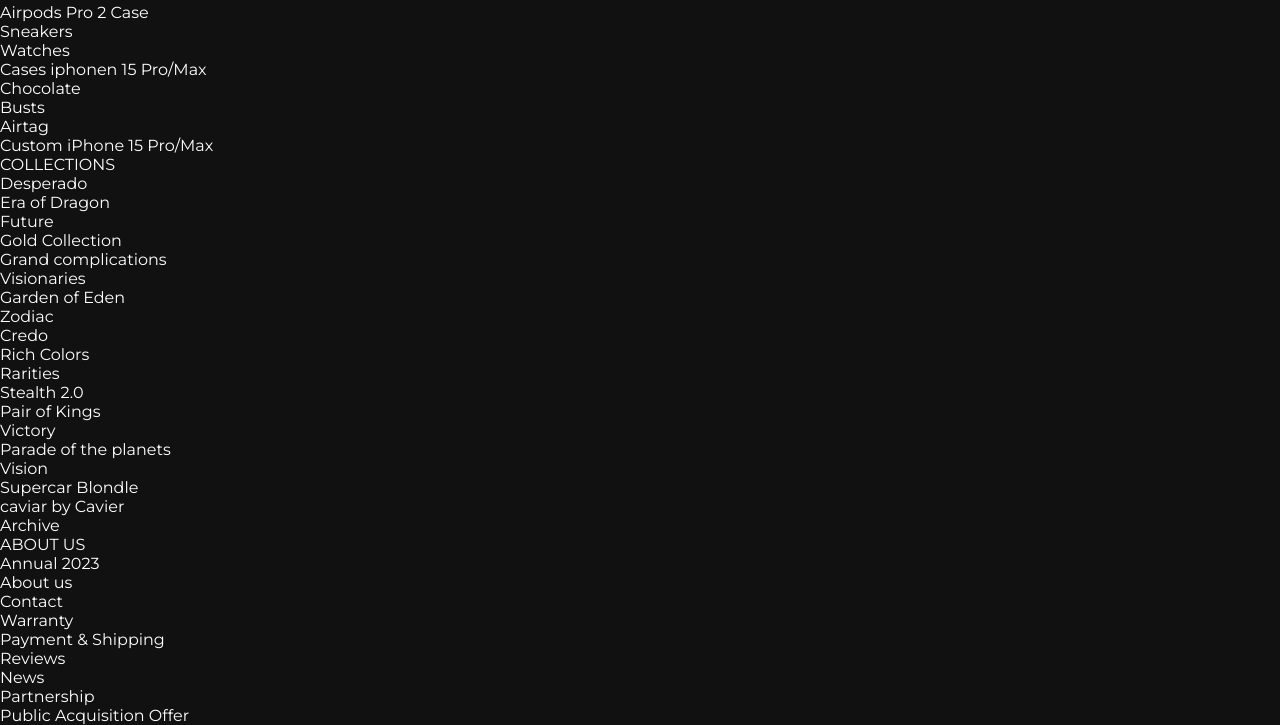
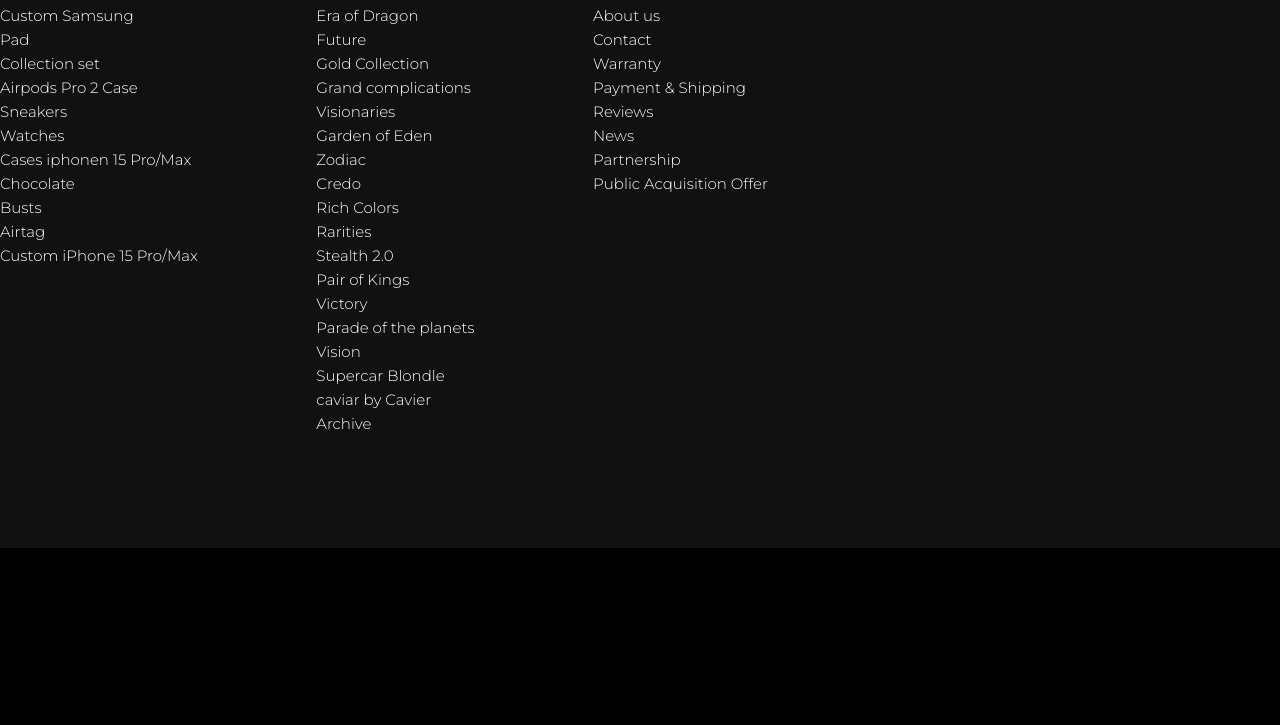
Before and after one commit to Muhammed-nuaim/2nd-project, a plain HTML site: page index.html in a window 1280 px wide. Shown: the part 7710-8435 px from the top of the page. After the commit the page ends 8258 px from the top, so only its background shows below. Drawn offline with Linux system fonts and the light colour scheme.

Commit message:
completed

```diff
--- a/style.css
+++ b/style.css
@@ -669,25 +669,25 @@ body{
     cursor: pointer;
 }
 
-/* footer-nnn */
-.footer-nnn{
+/* footer-4 */
+.footer-4{
     width: 60%;
     height: 40rem;
     display: flex;
     justify-content: space-between;
     background-color: #111;
 }
-.footer-nnn p{
+.footer-4 p{
     font-size: 20px;
     font-weight: 500;
     padding-bottom: 1rem;
 }
-.footer-nnn ul{
+.footer-4 ul{
     padding-top: 2rem;
     list-style: none;
     line-height: 1.5rem;
 }
-.footer-nnn ul li{
+.footer-4 ul li{
     font-size: 15px;
     font-weight: 300;
     cursor: pointer;
```
